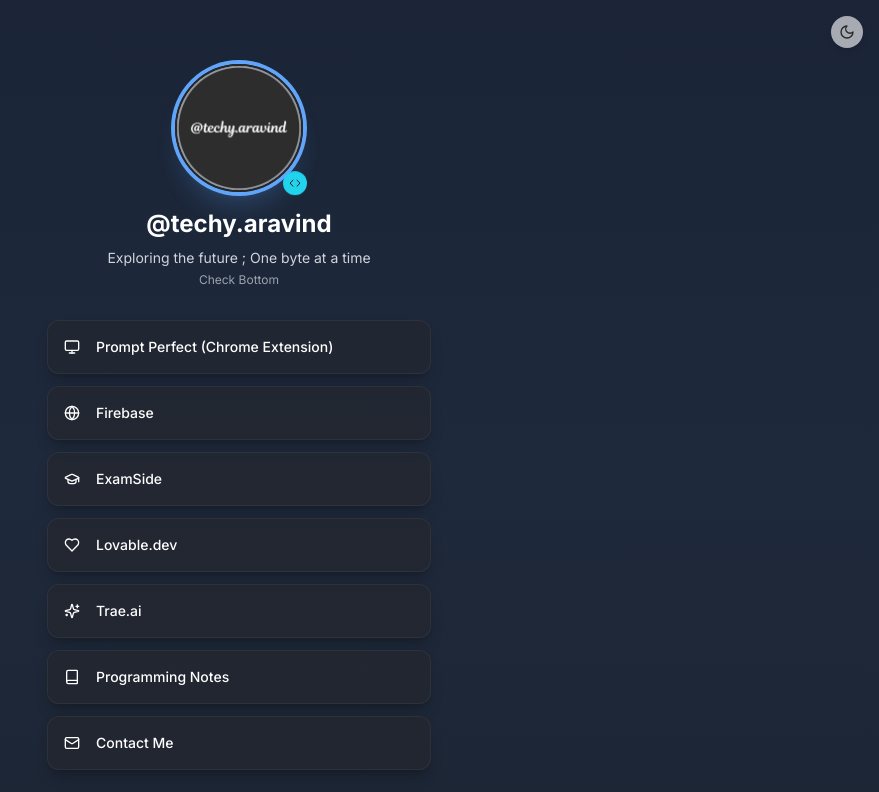
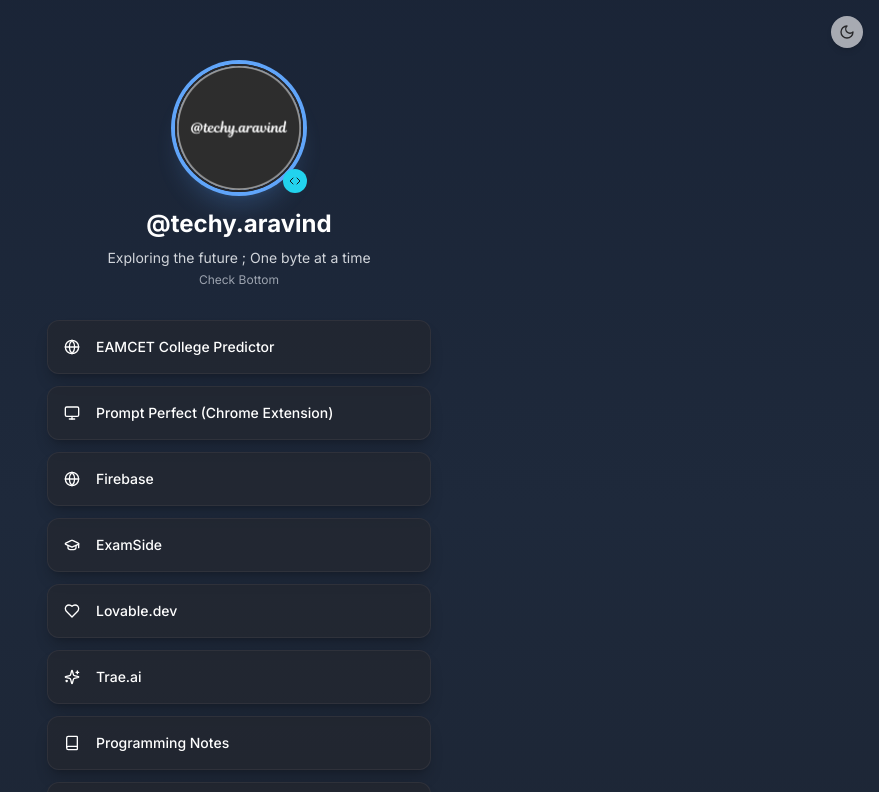
Before and after one commit to aravindpulluri116/mylinktree, a Next.js app: page / in a window 1280 px wide. Shown: the top 792 px of the page, without its empty margins (401-1280 px from the left). Built offline with nearby package versions, Linux system fonts and the light colour scheme.

Commit message:
Update page.tsx

```diff
--- a/src/app/page.tsx
+++ b/src/app/page.tsx
@@ -9,6 +9,13 @@
 
 export default function Home() {
   const links = [
+    {
+      id: "ecp",
+      title: "EAMCET College Predictor",
+      url: "https://eamcet-college-predictor-aravind.vercel.app/",
+      icon: <Globe className="h-5 w-5 mr-2" />,
+      delay: "delay-700"
+    },
     {
       id: "promptperfect",
       title: "Prompt Perfect (Chrome Extension)",
```
